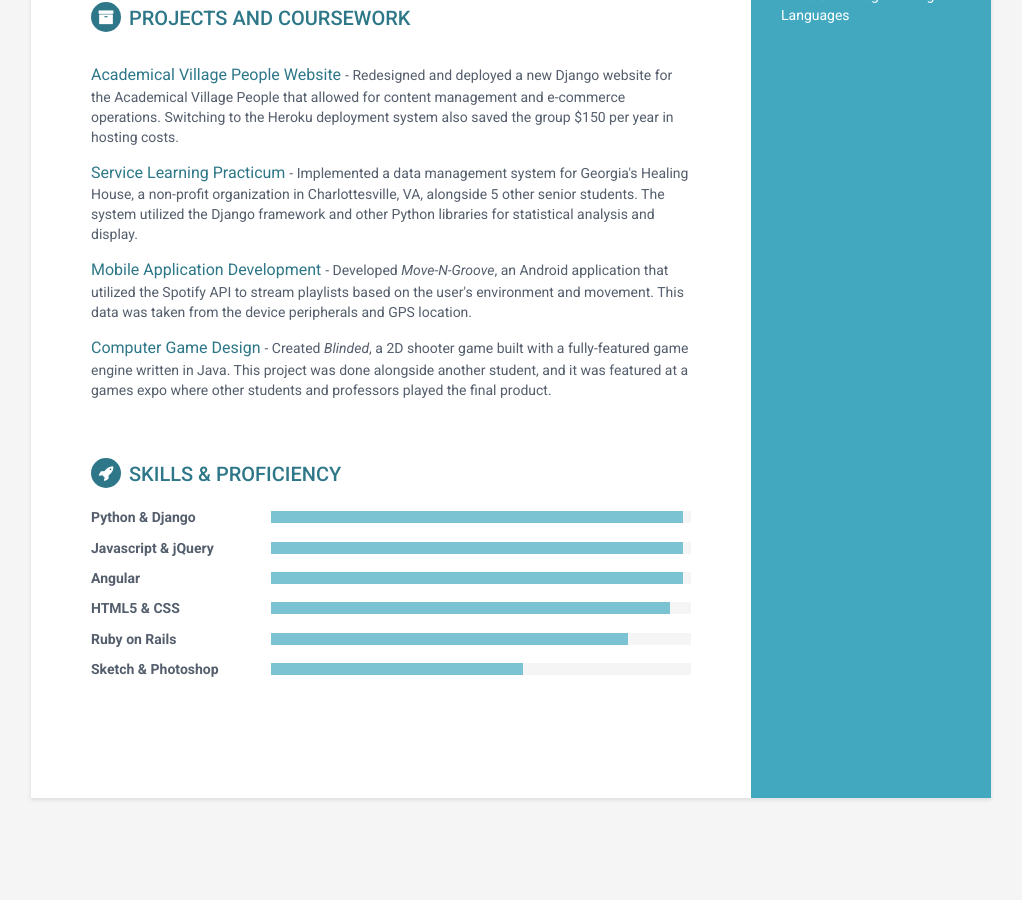
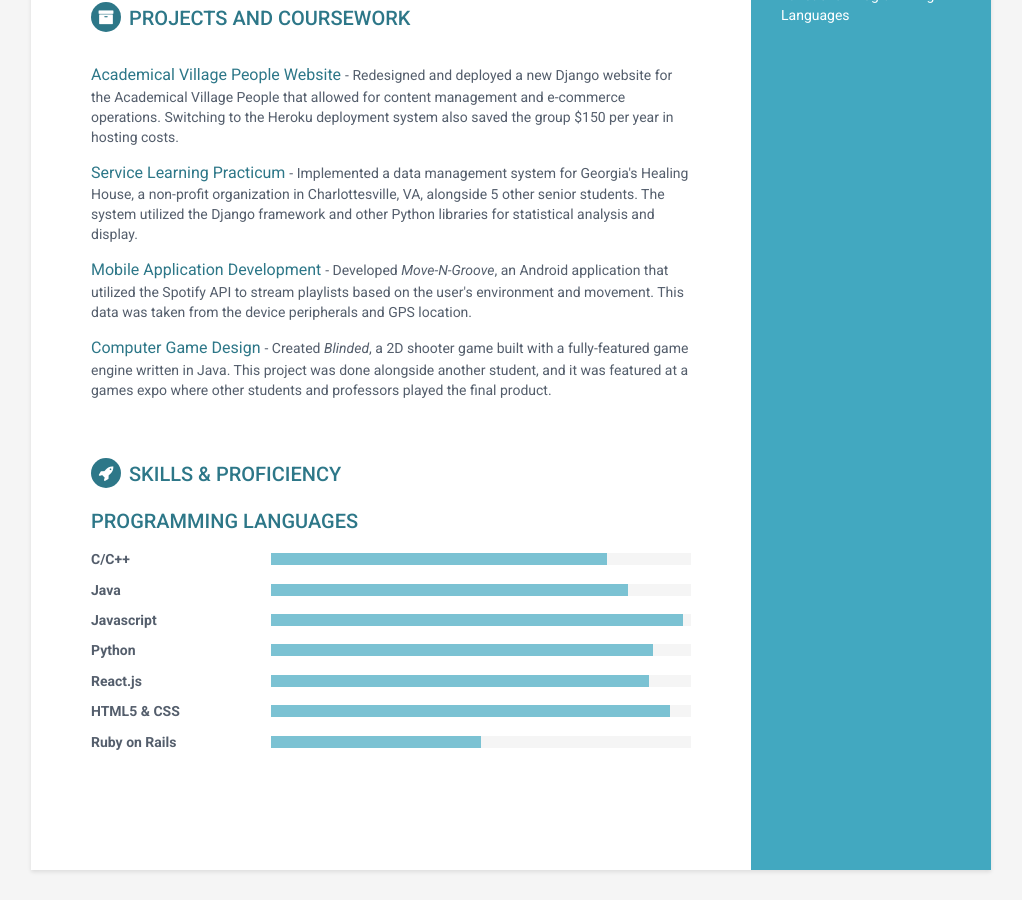
Before and after one commit to champagneabuelo/champagneabuelo.github.io, a Jekyll site: the page built from index.html, in a window 1280 px wide and 900 px high, scrolled down 1007 px. Shown: the whole window, without its empty margins (129-1151 px from the left). Built offline with Jekyll 4.4.1, drawn with Linux system fonts in a browser that asks for light colours; before the commit the page ends 1835 px from its top, so only the background shows below that.

Commit message:
Update skills.html

```diff
--- a/_includes/skills.html
+++ b/_includes/skills.html
@@ -1,8 +1,25 @@
 <section class="skills-section section">
                 <h2 class="section-title"><i class="fa fa-rocket"></i>Skills &amp; Proficiency</h2>
+                <h4 class="section-title">Programming Languages</h4>
                 <div class="skillset">
                     <div class="item">
-                        <h3 class="level-title">Python &amp; Django</h3>
+                        <h3 class="level-title">C/C++</h3>
+                        <div class="level-bar">
+                            <div class="level-bar-inner" data-level="80%">
+                            </div>
+                        </div><!--//level-bar-->
+                    </div><!--//item-->
+
+                    <div class="item">
+                        <h3 class="level-title">Java</h3>
+                        <div class="level-bar">
+                            <div class="level-bar-inner" data-level="85%">
+                            </div>
+                        </div><!--//level-bar-->
+                    </div><!--//item-->
+
+                    <div class="item">
+                        <h3 class="level-title">Javascript</h3>
                         <div class="level-bar">
                             <div class="level-bar-inner" data-level="98%">
                             </div>
@@ -10,17 +27,17 @@
                     </div><!--//item-->
 
                     <div class="item">
-                        <h3 class="level-title">Javascript &amp; jQuery</h3>
+                        <h3 class="level-title">Python</h3>
                         <div class="level-bar">
-                            <div class="level-bar-inner" data-level="98%">
+                            <div class="level-bar-inner" data-level="91%">
                             </div>
                         </div><!--//level-bar-->
                     </div><!--//item-->
 
                     <div class="item">
-                        <h3 class="level-title">Angular</h3>
+                        <h3 class="level-title">React.js</h3>
                         <div class="level-bar">
-                            <div class="level-bar-inner" data-level="98%">
+                            <div class="level-bar-inner" data-level="90%">
                             </div>
                         </div><!--//level-bar-->
                     </div><!--//item-->
@@ -36,15 +53,7 @@
                     <div class="item">
                         <h3 class="level-title">Ruby on Rails</h3>
                         <div class="level-bar">
-                            <div class="level-bar-inner" data-level="85%">
-                            </div>
-                        </div><!--//level-bar-->
-                    </div><!--//item-->
-
-                    <div class="item">
-                        <h3 class="level-title">Sketch &amp; Photoshop</h3>
-                        <div class="level-bar">
-                            <div class="level-bar-inner" data-level="60%">
+                            <div class="level-bar-inner" data-level="50%">
                             </div>
                         </div><!--//level-bar-->
                     </div><!--//item-->
```
